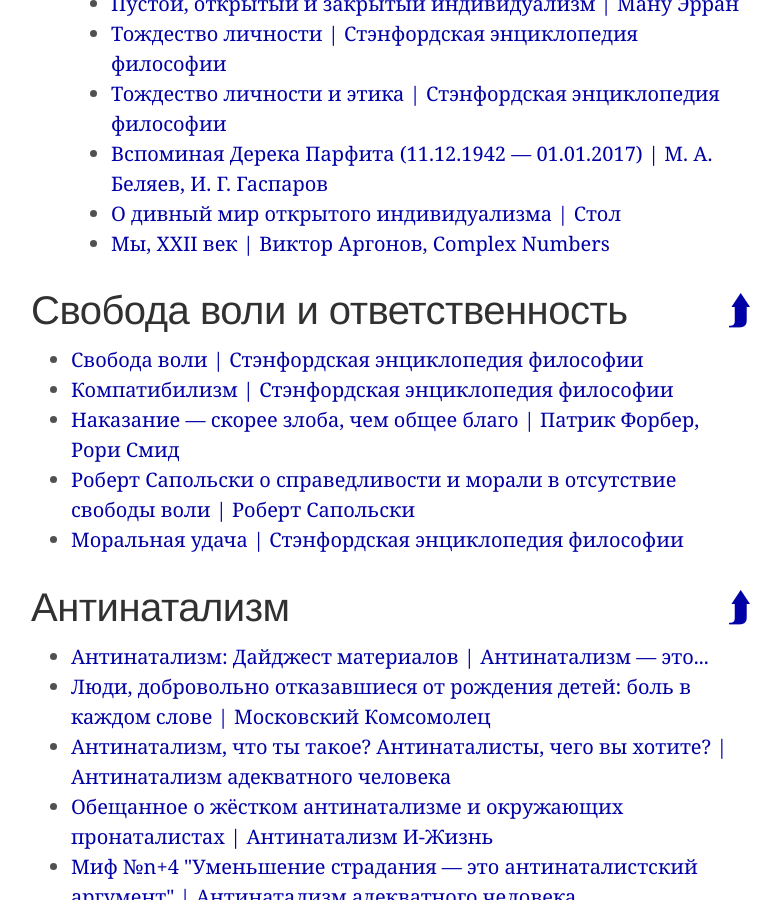
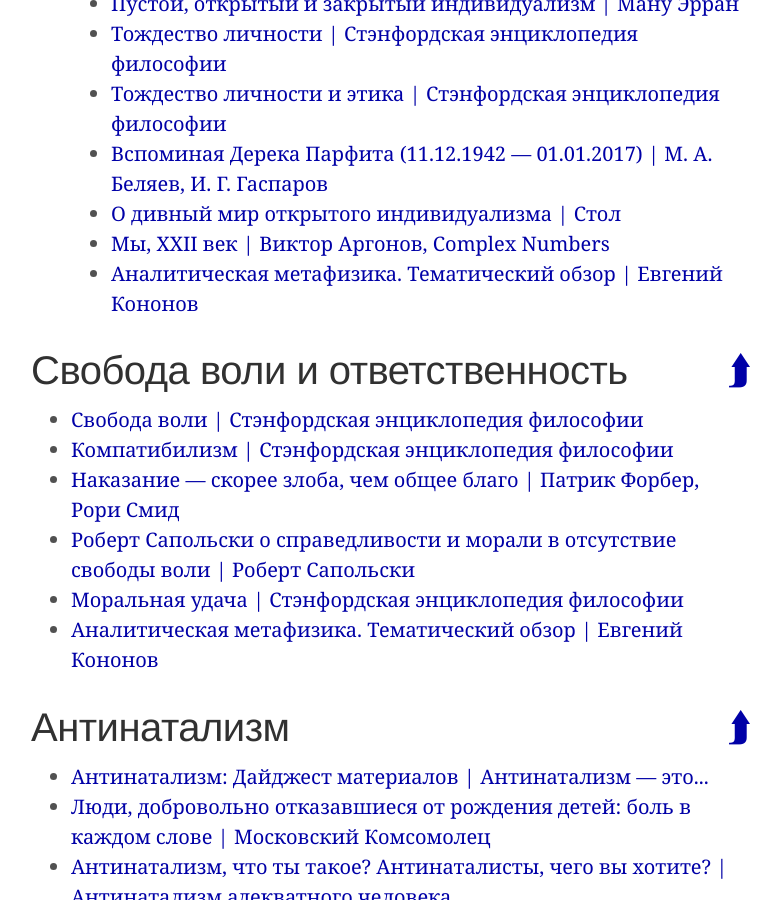
Before and after one commit to ReducingSuffering/reducingsuffering.github.io, a Jekyll site: the page built from index.md, in a window 1280 px wide and 900 px high, scrolled down 18101 px. Shown: the whole window, without its empty margins (249-1030 px from the left). Built offline with Jekyll 4.4.1, drawn with Linux system fonts in a browser that asks for light colours.

Commit message:
fix lists

```diff
--- a/_lists/consciousness.html
+++ b/_lists/consciousness.html
@@ -54,4 +54,5 @@
   - 358 # Вспоминая Дерека Парфита
   - 159 # О дивный мир открытого индивидуализма — Андрей Уставщиков
   - 92 # Мы, XXII век — Complex Numbers
+  - 539 # Аналитическая метафизика. Тематический обзор — Евгений Кононов
 ---
--- a/_lists/free-will.html
+++ b/_lists/free-will.html
@@ -9,4 +9,5 @@
 - 104 # Наказание — скорее злоба, чем общее благо — Патрик Форбер, Рори Смид
 - 127 # Роберт Сапольски о справедливости и морали в отсутствие свободы воли — VERT DIDER
 - 331 # Моральная удача
+- 539 # Аналитическая метафизика. Тематический обзор — Евгений Кононов
 ---
```
